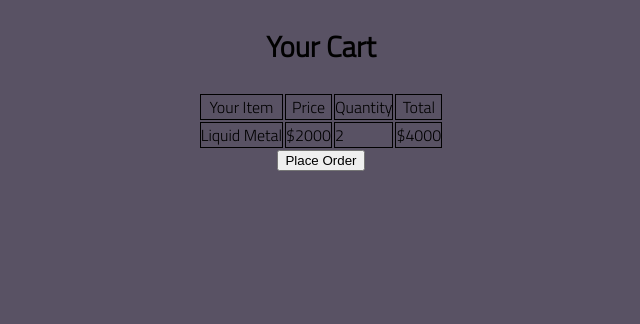
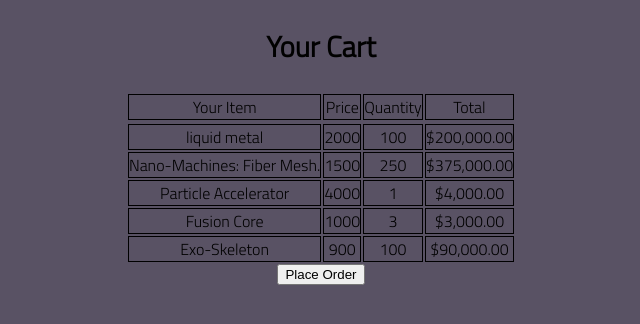
Before and after one commit to ProsperieEli/lab-06-e-commerce-site, a plain HTML site: page cart/index.html in a window 1280 px wide. Shown: the whole page, without its empty margins (319-959 px from the left). Drawn offline with Linux system fonts and the light colour scheme.

Commit message:
Finished project

```diff
--- a/cart/cart.js
+++ b/cart/cart.js
@@ -1,28 +1,28 @@
 import { cart } from "./data-cart.js";
 import { scienceReality } from "../science.js";
 import { renderTableRow } from "../utils.js";
-import { findById } from "../utils.js";
 import { calcItemTotal } from "../utils.js";
 import { entireOrderTotal } from "../utils.js";
 
-//export function cartList(items) {
-    //const myTr = document.getElementById('cHead');
-    //const myItem = document.getElementById('cItem');
-    //const myPrice = document.getElementById('cPrice');
-    //const myQuantity = document.getElementById('cQuantity');
-    //const myTotal = document.getElementById('cTotal');
-    //const myButton = document.getElementById('cButton');
+// export function cartList(items) {
+//     const myTr = document.getElementById('cHead');
+//     const myItem = document.getElementById('cItem');
+//     const myPrice = document.getElementById('cPrice');
+//     const myQuantity = document.getElementById('cQuantity');
+//     const myTotal = document.getElementById('cTotal');
+//     const myButton = document.getElementById('cButton');
 
-    const tbody = document.querySelector('tbody');
+const th = document.querySelector('tbody');
 
 for (let tech of cart) {
     const tr = renderTableRow(tech);
 
-    tbody.append(tr);
+    th.append(tr);
 }
 
-    const total = entireOrderTotal(scienceReality, cart);
+const total = entireOrderTotal(scienceReality, cart);
 
-    calcItemTotal.textContent = total;
-    //myTr.append(myItem, myPrice, myQuantity, myTotal, myButton);
-   // return myTr;
+calcItemTotal.textContent = total;
+//     myTr.append(myItem, myPrice, myQuantity, myTotal, myButton);
+//     return myTr;
+// }
--- a/cart/index.html
+++ b/cart/index.html
@@ -24,13 +24,14 @@
 
             </tr>
             <tr>
-              <td>Liquid Metal</td>
+              <!-- <td>Liquid Metal</td>
               <td>$2000</td>
               <td>2</td>
               <td>$4000</td>
+            </tr> -->
+            <tbody>
 
-            </tr>
-
+            </tbody>
           </table>
           <button class="cButton"> Place Order</button>
 
--- a/utils.js
+++ b/utils.js
@@ -1,5 +1,11 @@
 import { scienceReality } from "./science.js";
 
+
+
+export function calcItemTotal(quantity, price) {
+    const getTotal = price * quantity;
+    return getTotal;
+}
 export function findById(scienceReality ,id) {
 
     for (let tech of scienceReality) {
@@ -25,33 +31,31 @@ export function renderTableRow(yourCart) {
     quantityEl.classList.add('cQuantity');
     totalEl.classList.add('cTotal');
 
-    console.log(yourCart);
+
 
     const tec = findById(scienceReality, yourCart.id);
 
-    tr.textContent = tec.name;
+    itemsEl.textContent = tec.name;
     priceEl.textContent = tec.price;
     quantityEl.textContent = yourCart.quantity;
 
-    const total = fullAmount(tec.price, yourCart.quantity);
 
-    totalcPrice.textContent = total.toLocaleString('en-US', { style: 'currency', currency: 'USD' });
+
+    const total = calcItemTotal(yourCart.quantity, tec.price);
+
+    totalEl.textContent = total.toLocaleString('en-US', { style: 'currency', currency: 'USD' });
     tr.append(itemsEl, priceEl, quantityEl, totalEl);
 
     return tr;
 
 }
 
-export function calcItemTotal(quantity, price) {
-    const getTotal = price * quantity;
-    return getTotal;
-}
 
 export function entireOrderTotal(allProducts, cart){
     let accumulator = 0;
 
     for (let tec of cart) {
-        const item = findById(allProducts, item.id);
+        const item = findById(allProducts, tec.id);
         const total = item.price * item.quantity;
 
         accumulator = accumulator + total;
```
